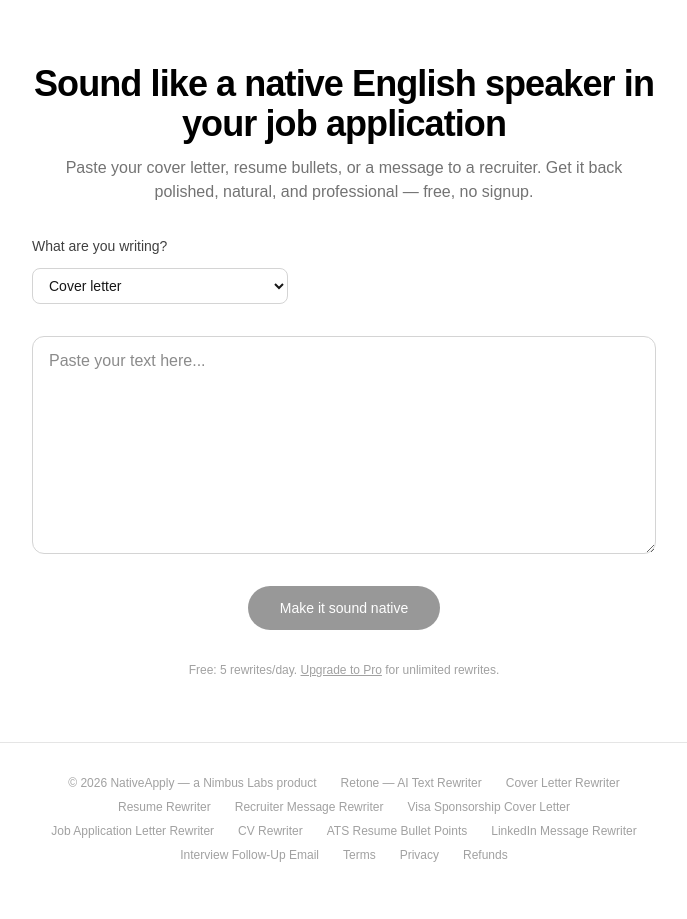
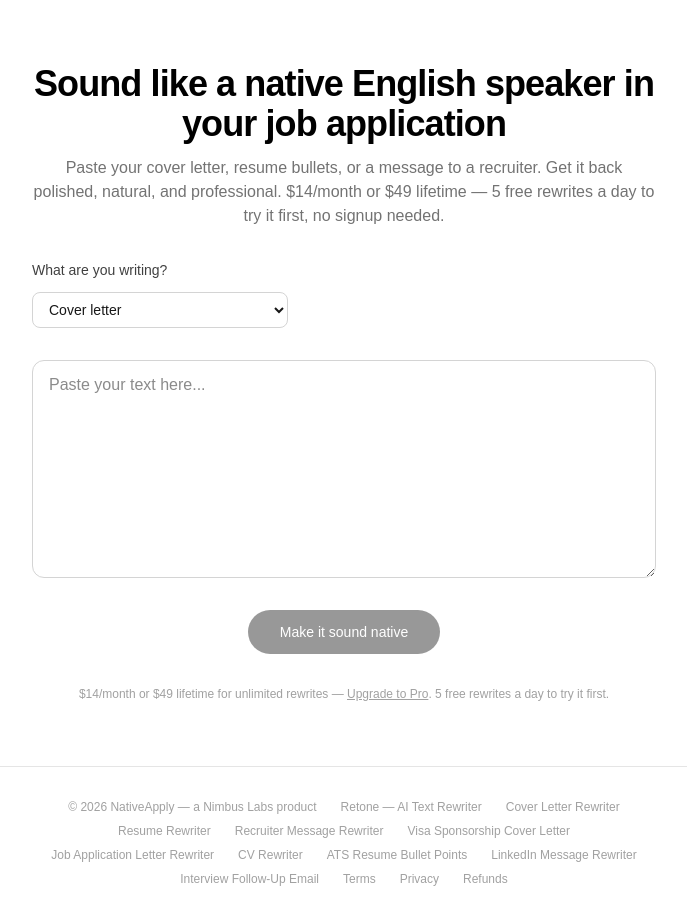
Before and after one commit to viniciussucupira/nativeapply, a Next.js app: page / in a window 1280 px wide. Shown: the whole page, without its empty margins (296-983 px from the left). Before the commit the page ends 895 px from the top, so only its background shows below. Built offline with nearby package versions, Linux system fonts and the light colour scheme.

Commit message:
fix: lead pricing copy with paid plan, not free tier

```diff
--- a/components/Home.tsx
+++ b/components/Home.tsx
@@ -11,7 +11,7 @@ type Props = {
 
 export default function Home({
   heading = "Sound like a native English speaker in your job application",
-  subheading = "Paste your cover letter, resume bullets, or a message to a recruiter. Get it back polished, natural, and professional — free, no signup.",
+  subheading = "Paste your cover letter, resume bullets, or a message to a recruiter. Get it back polished, natural, and professional. $14/month or $49 lifetime — 5 free rewrites a day to try it first, no signup needed.",
   initialContext = "cover-letter",
 }: Props) {
   const [text, setText] = useState("");
@@ -142,11 +142,11 @@ export default function Home({
       )}
 
       <p className="text-center text-xs text-neutral-400">
-        Free: 5 rewrites/day.{" "}
+        $14/month or $49 lifetime for unlimited rewrites —{" "}
         <a href="/checkout" className="underline hover:text-black">
           Upgrade to Pro
-        </a>{" "}
-        for unlimited rewrites.
+        </a>
+        . 5 free rewrites a day to try it first.
       </p>
     </div>
   );
```
